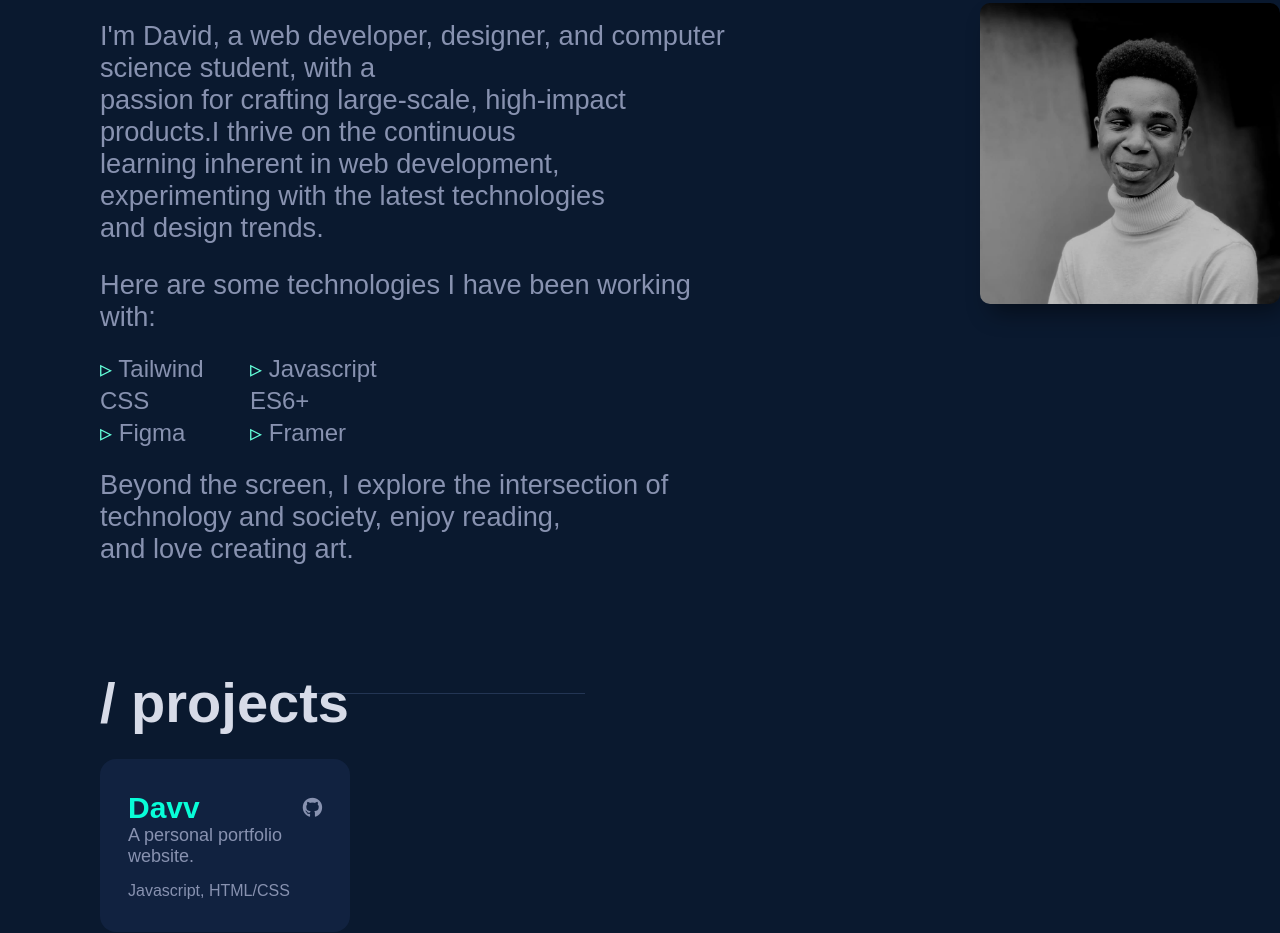
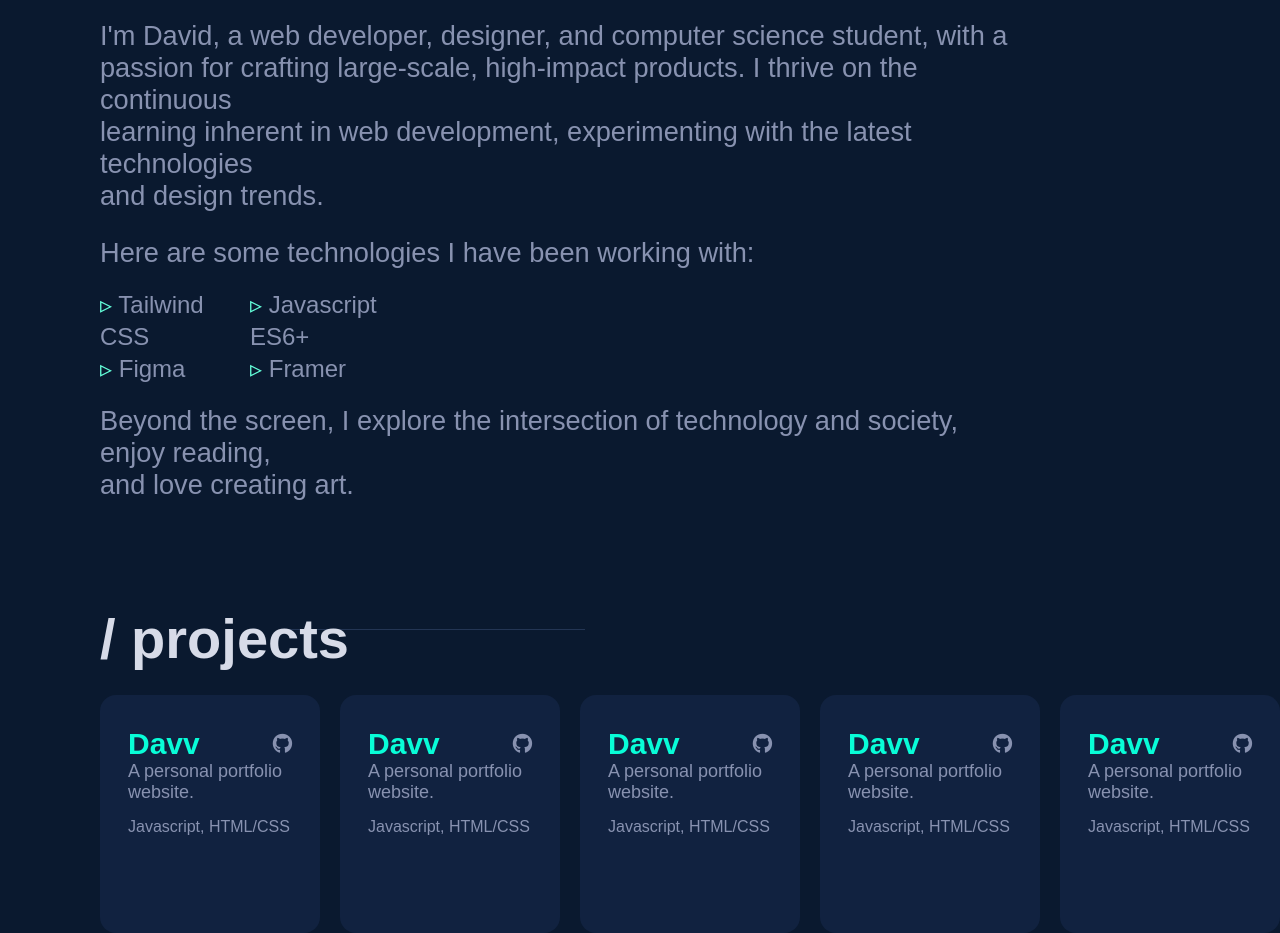
Before and after one commit to davidchmz/Davv, a plain HTML site: page index.html in a window 1280 px wide. Shown: the part 836-1769 px from the top of the page. Drawn offline with nearby package versions, Linux system fonts and the light colour scheme; a web font is replaced by a local one.

Commit message:
Removed img

```diff
--- a/index.html
+++ b/index.html
@@ -51,7 +51,7 @@
     <h2>/ about me </h2>
     <p>
      I'm David, a web developer, designer, and computer science student,
-     with a  <br> passion for crafting large-scale, high-impact products.I thrive on  the continuous <br> learning
+     with a  <br> passion for crafting large-scale, high-impact products. I thrive on  the continuous <br> learning
      inherent in web development, experimenting with the latest technologies<br> and design trends.
     </p>
 
@@ -68,7 +68,7 @@
   </div>
 
   <div class="about-img">
-    <img src="img/Profile.JPG" alt="">
+    <!--<img src="img/Profile.JPG" alt="">-->
   </div>
 
 </div>
@@ -89,6 +89,54 @@
       <div class="card-descr"><p>A personal portfolio website.</p></div>
       <div class="card-tech"><p>Javascript, HTML/CSS</p></div>
     </div>
+
+    <div class="projects-card">
+      <div class="card-header">
+        <h4>Davv</h4>
+        <div class="external-links">
+          <a class="github-icon" href="https://github.com/davidchmz/Davv"><i class="fa-brands fa-github"></i></a>
+        </div>
+      </div>
+      <div class="card-descr"><p>A personal portfolio website.</p></div>
+      <div class="card-tech"><p>Javascript, HTML/CSS</p></div>
+    </div>
+
+    <div class="projects-card">
+      <div class="card-header">
+        <h4>Davv</h4>
+        <div class="external-links">
+          <a class="github-icon" href="https://github.com/davidchmz/Davv"><i class="fa-brands fa-github"></i></a>
+        </div>
+      </div>
+      <div class="card-descr"><p>A personal portfolio website.</p></div>
+      <div class="card-tech"><p>Javascript, HTML/CSS</p></div>
+    </div>
+
+    <div class="projects-card">
+      <div class="card-header">
+        <h4>Davv</h4>
+        <div class="external-links">
+          <a class="github-icon" href="https://github.com/davidchmz/Davv"><i class="fa-brands fa-github"></i></a>
+        </div>
+      </div>
+      <div class="card-descr"><p>A personal portfolio website.</p></div>
+      <div class="card-tech"><p>Javascript, HTML/CSS</p></div>
+    </div>
+
+    <div class="projects-card">
+      <div class="card-header">
+        <h4>Davv</h4>
+        <div class="external-links">
+          <a class="github-icon" href="https://github.com/davidchmz/Davv"><i class="fa-brands fa-github"></i></a>
+        </div>
+      </div>
+      <div class="card-descr"><p>A personal portfolio website.</p></div>
+      <div class="card-tech"><p>Javascript, HTML/CSS</p></div>
+    </div>
+
+    </div>
+
+
   </div>
 
  </div>
--- a/style.css
+++ b/style.css
@@ -252,5 +252,10 @@ body{
 .card-tech{
   color: #8892b0;
   font-size: 16px;
+}
 
+.projects-grid{
+  grid-gap: 20px;
+  display: grid;
+  grid-template-columns: repeat(5,minmax(100px,1fr));
 }
```
Also changed, not shown: img/Profile2.jpg (added), img/profile3.JPG (added).
